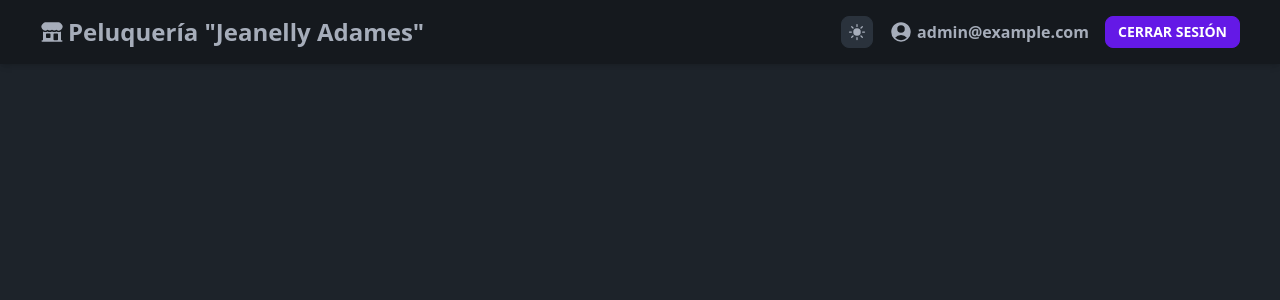
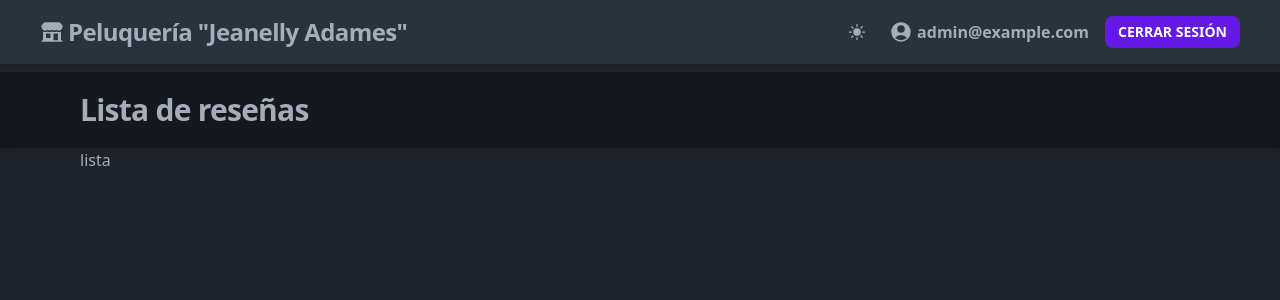
Before and after one commit to esteban-florez/beauty-salon-admin, a React (Vite) app: page / in a window 1280 px wide. Shown: the top 300 px of the page. Built offline with nearby package versions, Linux system fonts and the light colour scheme; the HTML template or start-up script is replaced by a standard one.

Commit message:
added types and eslint config

```diff
--- a/package.json
+++ b/package.json
@@ -28,7 +28,11 @@
     "eslint-plugin-tailwindcss": "^3.12.1",
     "postcss": "^8.4.24",
     "tailwindcss": "^3.3.2",
+    "ts-standard": "^12.0.2",
     "typescript": "^5.0.2",
     "vite": "^4.3.2"
+  },
+  "ts-standard": {
+    "project": "./tsconfig.json"
   }
 }
--- a/src/App.tsx
+++ b/src/App.tsx
@@ -1,9 +1,14 @@
 import Header from './layout/Header'
+import Main from './layout/Main'
+import ReviewList from './components/ReviewList'
 
-export default function App() {
+export default function App(): React.ReactElement {
   return (
     <>
-      <Header></Header>
+      <Header />
+      <Main>
+        <ReviewList />
+      </Main>
     </>
   )
 }
--- /dev/null
+++ b/src/components/Review.tsx
@@ -0,0 +1,7 @@
+export default function Review(): React.ReactElement {
+  return (
+    <div>
+      Review
+    </div>
+  )
+}
--- /dev/null
+++ b/src/components/ReviewList.tsx
@@ -0,0 +1,7 @@
+export default function ReviewList(): React.ReactElement {
+  return (
+    <div>
+      lista
+    </div>
+  )
+}
--- a/src/index.css
+++ b/src/index.css
@@ -9,5 +9,5 @@
 }
 
 * {
-  @apply transition-colors;
+  @apply transition-[background-color];
 }
--- a/src/layout/Header.tsx
+++ b/src/layout/Header.tsx
@@ -1,27 +1,26 @@
 import { BuildingStorefrontIcon, UserCircleIcon, SunIcon, MoonIcon } from '@heroicons/react/24/solid'
-import type { BaseSyntheticEvent } from 'react'
 
-export default function Header() {
-  function swapTheme(event: BaseSyntheticEvent) {
-    const isDark = event.target.checked
+export default function Header (): React.ReactElement {
+  function swapTheme (event: React.BaseSyntheticEvent): void {
+    const input = event.target as HTMLInputElement
 
-    document.documentElement.dataset.theme = isDark
+    document.documentElement.dataset.theme = input.checked
       ? 'light'
       : 'dark'
   }
 
   return (
-    <header className="flex items-center justify-between bg-base-300 px-10 py-4 shadow-md">
+    <header className="flex items-center justify-between bg-neutral px-10 py-4 text-neutral-content shadow">
       <div className="flex items-center gap-1">
         <BuildingStorefrontIcon className="h-6 w-6" />
-        <h1 className="text-2xl font-bold">
+        <p className="text-2xl font-bold tracking-tight">
           Peluquería "Jeanelly Adames"
-        </h1>
+        </p>
       </div>
       <div className="flex items-center gap-4">
         {/* eslint-disable-next-line tailwindcss/classnames-order */}
         <label className="swap swap-rotate btn-square btn-sm btn btn-neutral">
-          <input type="checkbox" onInput={swapTheme}/>
+          <input type="checkbox" onInput={swapTheme} />
           <SunIcon className="swap-off h-5 w-5" />
           <MoonIcon className="swap-on h-5 w-5" />
         </label>
--- /dev/null
+++ b/src/layout/Main.tsx
@@ -0,0 +1,14 @@
+export default function Main (
+  { children }: React.PropsWithChildren
+): React.ReactElement {
+  return (
+    <main className="mx-auto">
+      <h1 className="mt-2 bg-base-300 px-20 py-5 text-3xl font-bold tracking-tight shadow-md">
+        Lista de reseñas
+      </h1>
+      <section className="px-20">
+        {children}
+      </section>
+    </main>
+  )
+}
```
Also changed, not shown: .eslintrc.json, 1 other file (tests, documents, lock files or other folders).
